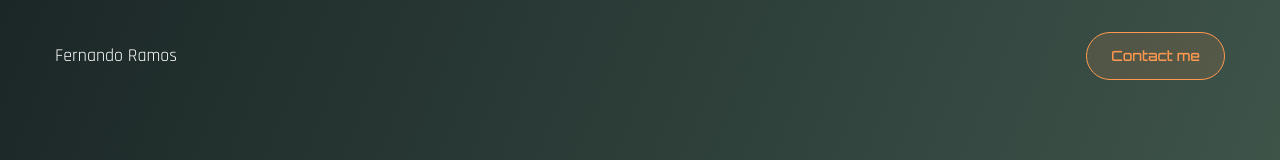
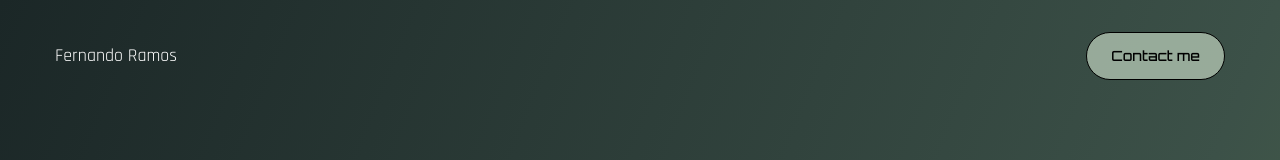
Before and after one commit to fndoRamos/portfolio, a React (Create React App) app: page / in a window 1280 px wide. In both pictures the pointer is over the link "Contact me". Shown: the top 160 px of the page. Built offline with nearby package versions, Linux system fonts and the light colour scheme; the HTML template or start-up script is replaced by a standard one; a web font is replaced by a local one.

Commit message:
change toast position and buttons color

```diff
--- a/src/components/Contact.js
+++ b/src/components/Contact.js
@@ -10,7 +10,6 @@ import loader from "../assets/loader.svg";
 // toast
 import { ToastContainer, toast } from "react-toastify";
 import "react-toastify/dist/ReactToastify.css";
-import { FaDivide } from "react-icons/fa";
 
 const Contact = () => {
   const ref = useRef();
@@ -106,7 +105,7 @@ const Contact = () => {
             {isSendingEmail ? (
               <button
                 type="submit"
-                className="flex items-center justify-center btn btn-lg"
+                className="flex items-center justify-center btn btn-lg bg-[#B2C5B2] hover:bg-[#B2C5B2]"
                 disabled
               >
                 <img src={loader} alt="loader" className="w-10 h-10 mr-3" />
@@ -117,14 +116,14 @@ const Contact = () => {
                 Send message
               </button>
             )}
-            <ToastContainer
-              position="top-center"
-              closeButton={true}
-              autoClose={10000}
-            />
           </motion.form>
         </div>
       </div>
+      <ToastContainer
+        position="top-center"
+        closeButton={true}
+        autoClose={6000}
+      />
     </section>
   );
 };
--- a/src/index.css
+++ b/src/index.css
@@ -14,11 +14,11 @@
 }
 
 .btn:hover {
-  border: 1px solid #FF9950;
+  border: 1px solid black;
   outline-color: #1b272700;
   outline-offset: 15px;
-  color: #FF9950;
-  background-color: #ff995020;
+  color: black;
+  background-color: #b2c5b2c8;
 }
 
 .gradient,
```
